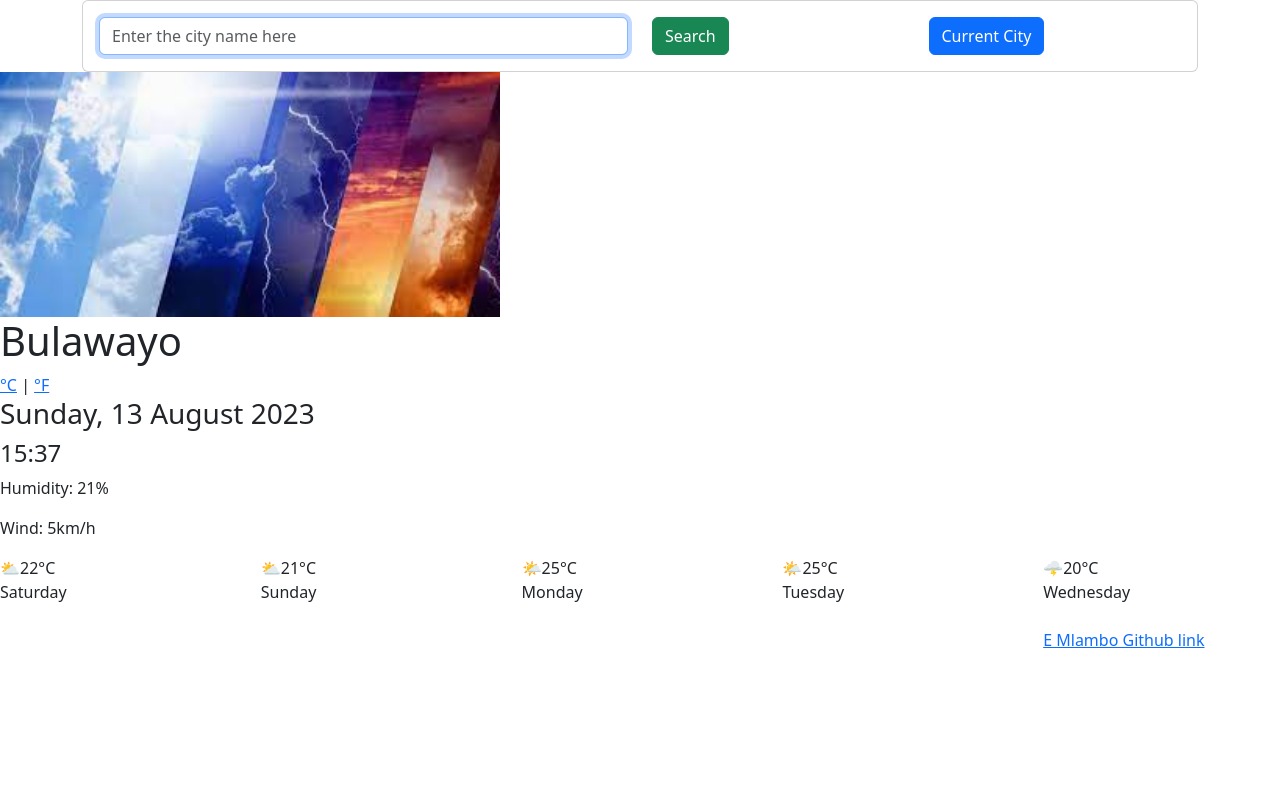
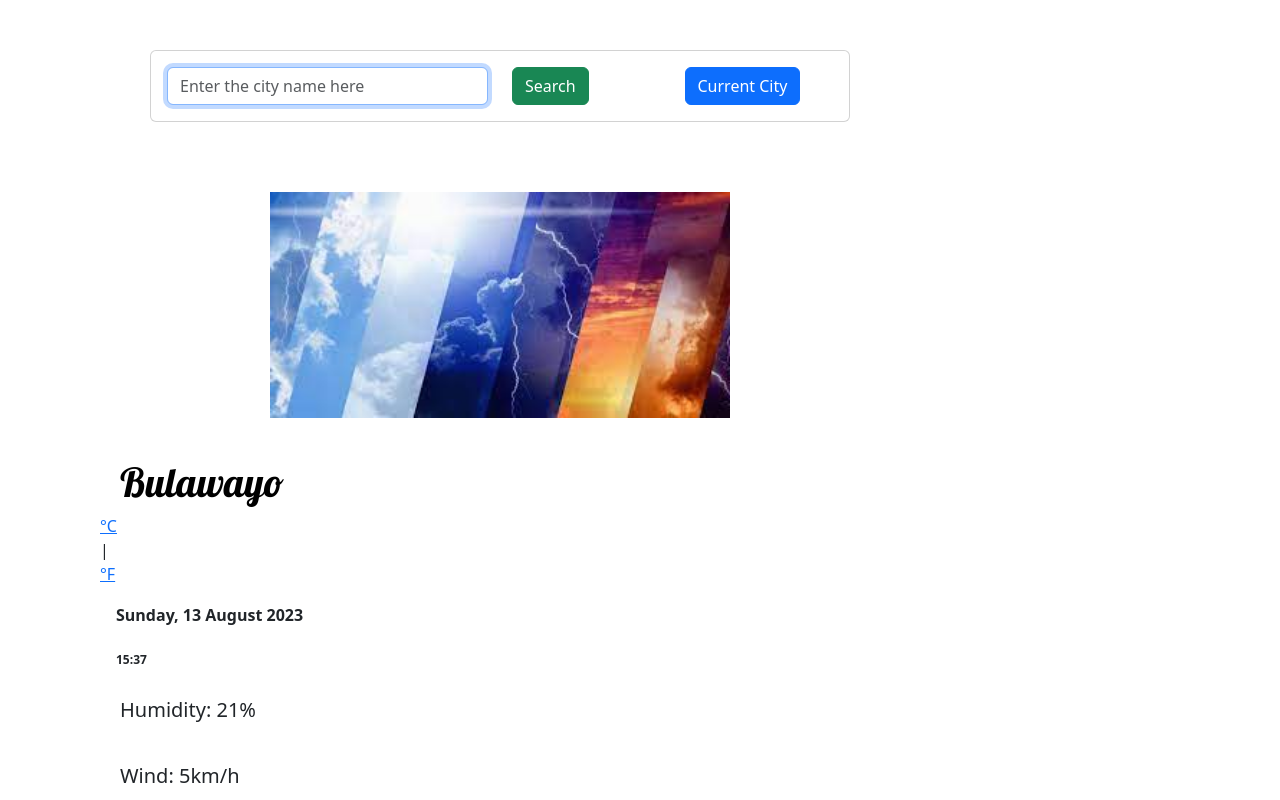
Before and after one commit to mlameb1/Week6-Homework, a plain HTML site: page index.html in a window 1280 px wide. Shown: the top 800 px of the page. Drawn offline with nearby package versions, Linux system fonts and the light colour scheme.

Commit message:
Update index.html

```diff
--- a/index.html
+++ b/index.html
@@ -9,7 +9,7 @@
       integrity="sha384-9ndCyUaIbzAi2FUVXJi0CjmCapSmO7SnpJef0486qhLnuZ2cdeRhO02iuK6FUUVM"
       crossorigin="anonymous"
     />
-    <link href="src/Week7-styles.css" rel="stylesheet" type="text/css" />
+    <link href="src/Week6-styles.css" rel="stylesheet" type="text/css" />
     <link rel="preconnect" href="https://fonts.googleapis.com">
     <script src="https://unpkg.com/axios/dist/axios.min.js"></script>
 <link rel="preconnect" href="https://fonts.gstatic.com" crossorigin>
@@ -93,7 +93,7 @@
     🌩️20&deg;C <div class="col"> Wednesday</div><div>
 
     </br>
-   <a href="https://github.com/mlameb1/Week7-Homework" target="_blank"> E Mlambo Github link </a>
+   <a href="https://github.com/mlameb1/Week6-Homework" target="_blank"> E Mlambo Github link </a>
 
      <script src="src/Week6-index.js"></script>
     </div>
```
